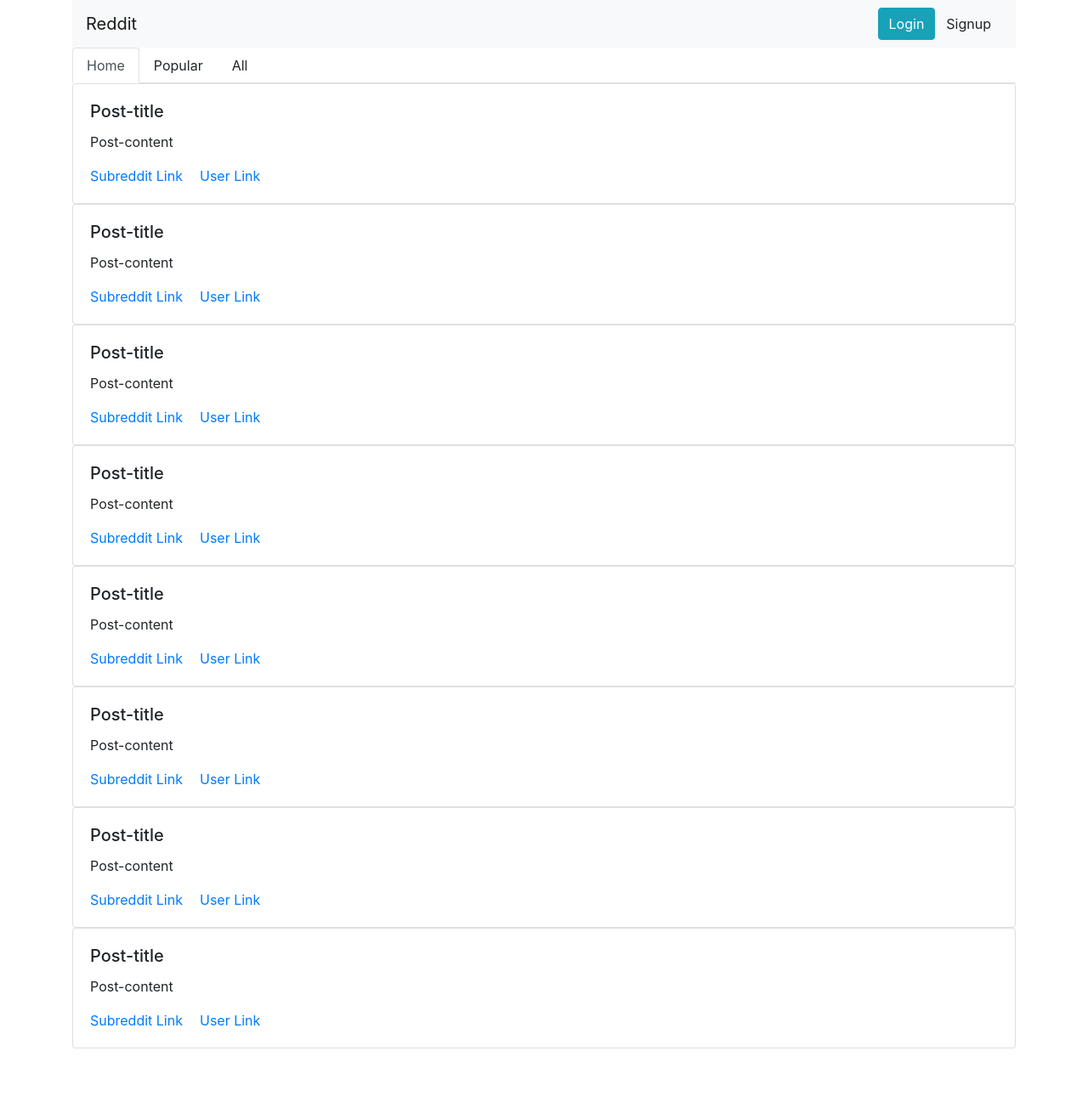
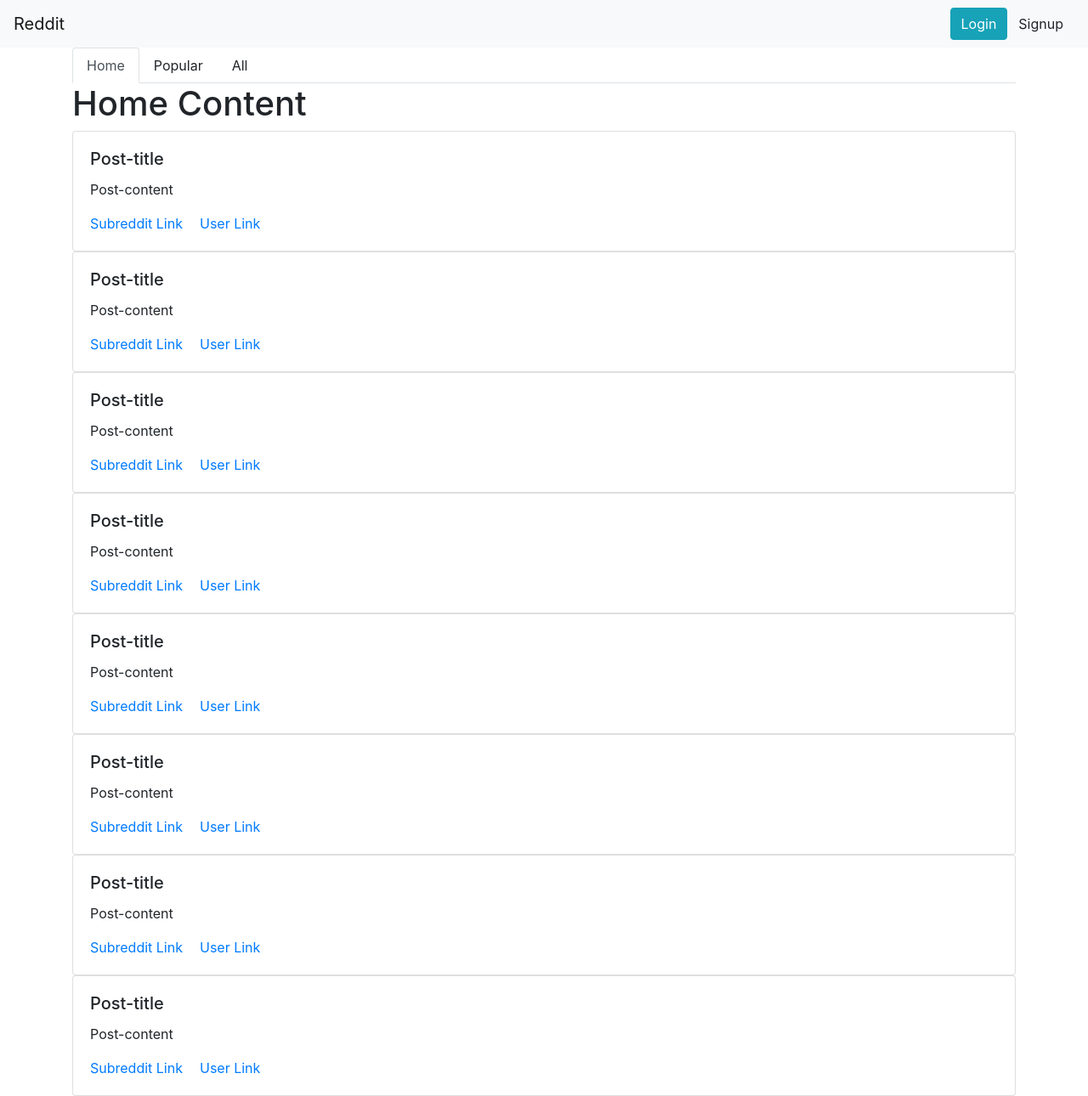
Before and after one commit to SreekarMouli98/Reddit-Clone, a React app in the folder reactfe/: page / in a window 1280 px wide. Shown: the whole page at 85% size. Before the commit the page ends 1234 px from the top, so only its background shows below. Built offline with nearby package versions, Linux system fonts and the light colour scheme.

Commit message:
reactfe - Made BodyComponent modular

```diff
--- a/reactfe/src/App.css
+++ b/reactfe/src/App.css
@@ -0,0 +1,3 @@
+body {
+    padding-top: 56px;
+}
--- /dev/null
+++ b/reactfe/src/BodyComponent/Content/AllContent/index.js
@@ -0,0 +1,21 @@
+import React, {Component} from 'react'
+import {Row, Col} from 'reactstrap'
+import CardComponent from '../../assets/CardComponent'
+
+export default class AllContent extends Component {
+    render() {
+        return (
+            <React.Fragment>
+                <Row><Col sm="12"><h1>All content</h1></Col></Row>
+                <Row><Col sm="12"><CardComponent /></Col></Row>
+                <Row><Col sm="12"><CardComponent /></Col></Row>
+                <Row><Col sm="12"><CardComponent /></Col></Row>
+                <Row><Col sm="12"><CardComponent /></Col></Row>
+                <Row><Col sm="12"><CardComponent /></Col></Row>
+                <Row><Col sm="12"><CardComponent /></Col></Row>
+                <Row><Col sm="12"><CardComponent /></Col></Row>
+                <Row><Col sm="12"><CardComponent /></Col></Row>
+            </React.Fragment>
+        )
+    }
+}
--- /dev/null
+++ b/reactfe/src/BodyComponent/Content/HomeContent/index.js
@@ -0,0 +1,21 @@
+import React, {Component} from 'react'
+import {Row, Col} from 'reactstrap'
+import CardComponent from '../../assets/CardComponent'
+
+export default class HomeContent extends Component {
+    render() {
+        return (
+            <React.Fragment>
+                <Row><Col sm="12"><h1>Home Content</h1></Col></Row>
+                <Row><Col sm="12"><CardComponent /></Col></Row>
+                <Row><Col sm="12"><CardComponent /></Col></Row>
+                <Row><Col sm="12"><CardComponent /></Col></Row>
+                <Row><Col sm="12"><CardComponent /></Col></Row>
+                <Row><Col sm="12"><CardComponent /></Col></Row>
+                <Row><Col sm="12"><CardComponent /></Col></Row>
+                <Row><Col sm="12"><CardComponent /></Col></Row>
+                <Row><Col sm="12"><CardComponent /></Col></Row>
+            </React.Fragment>
+        )
+    }
+}
--- /dev/null
+++ b/reactfe/src/BodyComponent/Content/PopularContent/index.js
@@ -0,0 +1,21 @@
+import React, {Component} from 'react'
+import {Row, Col} from 'reactstrap'
+import CardComponent from '../../assets/CardComponent'
+
+export default class PopularContent extends Component {
+    render() {
+        return (
+            <React.Fragment>
+                <Row><Col sm="12"><h1>Popular Content</h1></Col></Row>
+                <Row><Col sm="12"><CardComponent /></Col></Row>
+                <Row><Col sm="12"><CardComponent /></Col></Row>
+                <Row><Col sm="12"><CardComponent /></Col></Row>
+                <Row><Col sm="12"><CardComponent /></Col></Row>
+                <Row><Col sm="12"><CardComponent /></Col></Row>
+                <Row><Col sm="12"><CardComponent /></Col></Row>
+                <Row><Col sm="12"><CardComponent /></Col></Row>
+                <Row><Col sm="12"><CardComponent /></Col></Row>
+            </React.Fragment>
+        )
+    }
+}
--- /dev/null
+++ b/reactfe/src/BodyComponent/TabComponent/index.js
@@ -0,0 +1,43 @@
+import React, {Component} from 'react'
+import Context from '../../provider'
+import {Nav, NavItem, NavLink} from 'reactstrap'
+import classnames from 'classnames'
+
+class TabComponent extends Component {
+    render() {
+        return (
+            <Context.Consumer>
+                {context => (
+                    <Nav tabs>
+                        <NavItem>
+                            <NavLink
+                                className={classnames({ active: context.activeTab === '1' })}
+                                onClick={() => { context.toggleTab('1'); }}
+                            >
+                            Home
+                            </NavLink>
+                        </NavItem>
+                        <NavItem>
+                            <NavLink
+                                className={classnames({ active: context.activeTab === '2' })}
+                                onClick={() => { context.toggleTab('2'); }}
+                            >
+                            Popular
+                            </NavLink>
+                        </NavItem>
+                        <NavItem>
+                            <NavLink
+                                className={classnames({ active: context.activeTab === '3' })}
+                                onClick={() => { context.toggleTab('3'); }}
+                            >
+                            All
+                            </NavLink>
+                        </NavItem>
+                    </Nav>
+                )}
+            </Context.Consumer>
+        )
+    }
+}
+
+export default TabComponent;
--- a/reactfe/src/BodyComponent/CardComponent/index.js
+++ b/reactfe/src/BodyComponent/assets/CardComponent/index.js
@@ -1,7 +1,5 @@
 import React, {Component} from 'react';
-import {
-    Card, CardBody, CardLink, CardTitle, CardText
-} from 'reactstrap'
+import {Card, CardBody, CardLink, CardTitle, CardText} from 'reactstrap'
 
 class CardComponent extends Component {
     render() {
--- a/reactfe/src/BodyComponent/index.js
+++ b/reactfe/src/BodyComponent/index.js
@@ -1,8 +1,10 @@
-import React, {Component} from 'react';
-import CardComponent from './CardComponent'
-import {TabContent, TabPane, Nav, NavItem, NavLink, Row, Col} from 'reactstrap';
-import classnames from 'classnames';
-import Context from '../provider';
+import React, {Component} from 'react'
+import {TabContent, TabPane, Nav, NavItem, NavLink, Row, Col, Container} from 'reactstrap'
+import Context from '../provider'
+import TabComponent from './TabComponent'
+import HomeContent from './Content/HomeContent'
+import PopularContent from './Content/PopularContent'
+import AllContent from './Content/AllContent'
 
 class BodyComponent extends Component {
     render() {
@@ -11,56 +13,16 @@
                 {context => {
                     return (
                         <React.Fragment>
-                        <Nav tabs>
-                            <NavItem>
-                                <NavLink
-                                    className={classnames({ active: context.activeTab === '1' })}
-                                    onClick={() => { context.toggleTab('1'); }}
-                                >
-                                Home
-                                </NavLink>
-                            </NavItem>
-                            <NavItem>
-                                <NavLink
-                                    className={classnames({ active: context.activeTab === '2' })}
-                                    onClick={() => { context.toggleTab('2'); }}
-                                >
-                                Popular
-                                </NavLink>
-                            </NavItem>
-                            <NavItem>
-                                <NavLink
-                                    className={classnames({ active: context.activeTab === '3' })}
-                                    onClick={() => { context.toggleTab('3'); }}
-                                >
-                                All
-                                </NavLink>
-                            </NavItem>
-                        </Nav>
+                            <TabComponent />
                             <TabContent activeTab={context.activeTab}>
                                 <TabPane tabId="1">
-                                <Row><Col sm="12"><CardComponent /></Col></Row>
-                                <Row><Col sm="12"><CardComponent /></Col></Row>
-                                <Row><Col sm="12"><CardComponent /></Col></Row>
-                                <Row><Col sm="12"><CardComponent /></Col></Row>
-                                <Row><Col sm="12"><CardComponent /></Col></Row>
-                                <Row><Col sm="12"><CardComponent /></Col></Row>
-                                <Row><Col sm="12"><CardComponent /></Col></Row>
-                                <Row><Col sm="12"><CardComponent /></Col></Row>
+                                    <HomeContent />
                                 </TabPane>
                                 <TabPane tabId="2">
-                                <Row>
-                                    <Col sm="12">
-                                        <h4>In Popular</h4>
-                                    </Col>
-                                </Row>
+                                    <PopularContent />
                                 </TabPane>
                                 <TabPane tabId="3">
-                                <Row>
-                                    <Col sm="12">
-                                        <h4>In All</h4>
-                                    </Col>
-                                </Row>
+                                    <AllContent />
                                 </TabPane>
                             </TabContent>
                         </React.Fragment>
--- a/reactfe/src/HeaderComponent/index.js
+++ b/reactfe/src/HeaderComponent/index.js
@@ -14,7 +14,7 @@
             <Context.Consumer>
                 {context => {
                     return (
-                        <Navbar color="light" light expand="md">
+                        <Navbar color="light" light expand="md" fixed="top">
                             <NavbarBrand href="/">Reddit</NavbarBrand>
                                 <NavbarToggler onClick={() => context.toggleNavbar()} />
                                 <Collapse isOpen={context.navbarOpen} navbar>
```
Also changed, not shown: reactfe/src/BodyComponent/TabComponent/style.css (added), 1 other file (tests, documents, lock files or other folders). Lines whose indentation alone changed are shown as unchanged.
